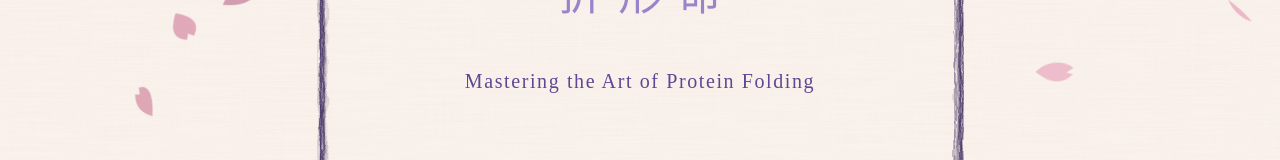
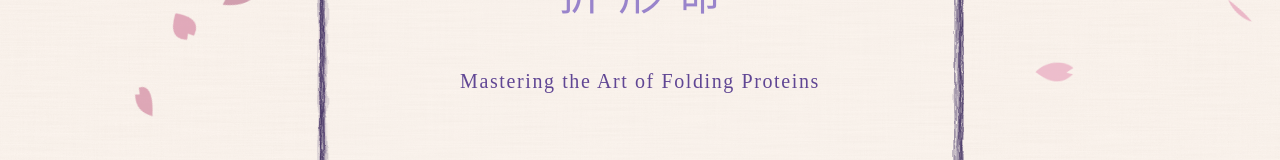
Before and after one commit to orikata-bio/orikata-site, a Next.js app: page / in a window 1280 px wide. Shown: the part 410-570 px from the top of the page. Built offline with nearby package versions, Linux system fonts and the light colour scheme; a web font is replaced by a local one.

Commit message:
tagline: protein folding → folding proteins

```diff
--- a/src/components/Frame.tsx
+++ b/src/components/Frame.tsx
@@ -81,7 +81,7 @@ export default function Frame() {
       <p className="relative mt-10 font-yuji portrait:text-[clamp(18px,2.6vw,28px)] landscape:text-[20px] tracking-[0.08em] text-wisteria-600 landscape:mt-12">
         <span className="block landscape:inline">Mastering the Art</span>{" "}
         <span className="block landscape:inline">of</span>{" "}
-        <span className="block landscape:inline">Protein Folding</span>
+        <span className="block landscape:inline">Folding Proteins</span>
       </p>
     </main>
   );
```
